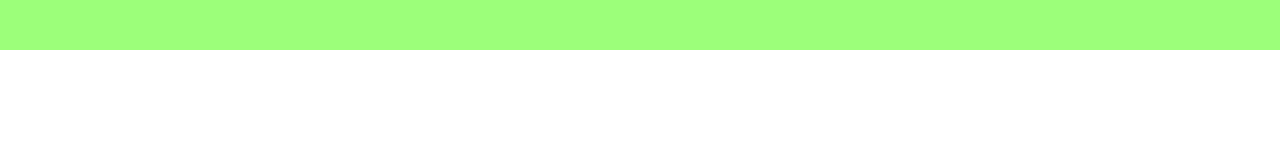
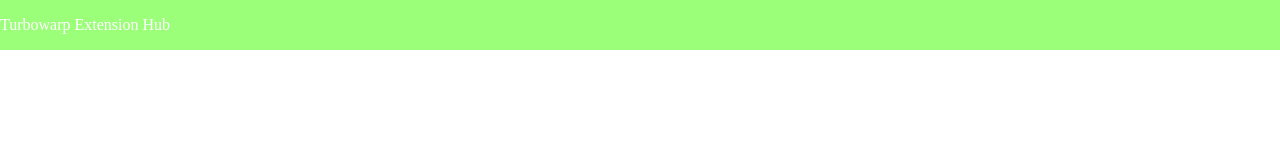
Before and after one commit to Rafafrias2012/turbowarp-extension-hub, a plain HTML site: page docs/index.html in a window 1280 px wide. Drawn offline with Linux system fonts and the light colour scheme.

Commit message:
Update index.html

```diff
--- a/docs/index.html
+++ b/docs/index.html
@@ -5,6 +5,9 @@
   </head>
   <body>
     <div id="topbar">
+      <div id="topbar-text">
+        Turbowarp Extension Hub
+      </div>
     </div>
   </body>
 </html>
```
